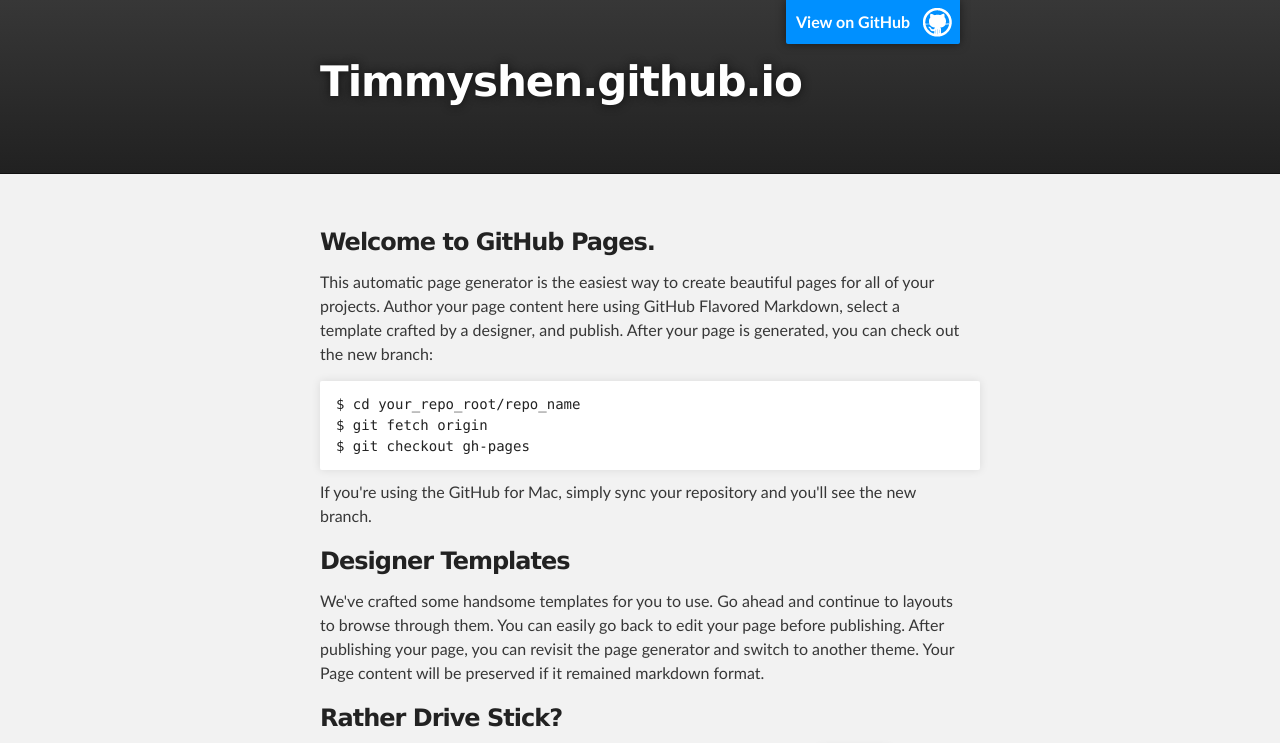
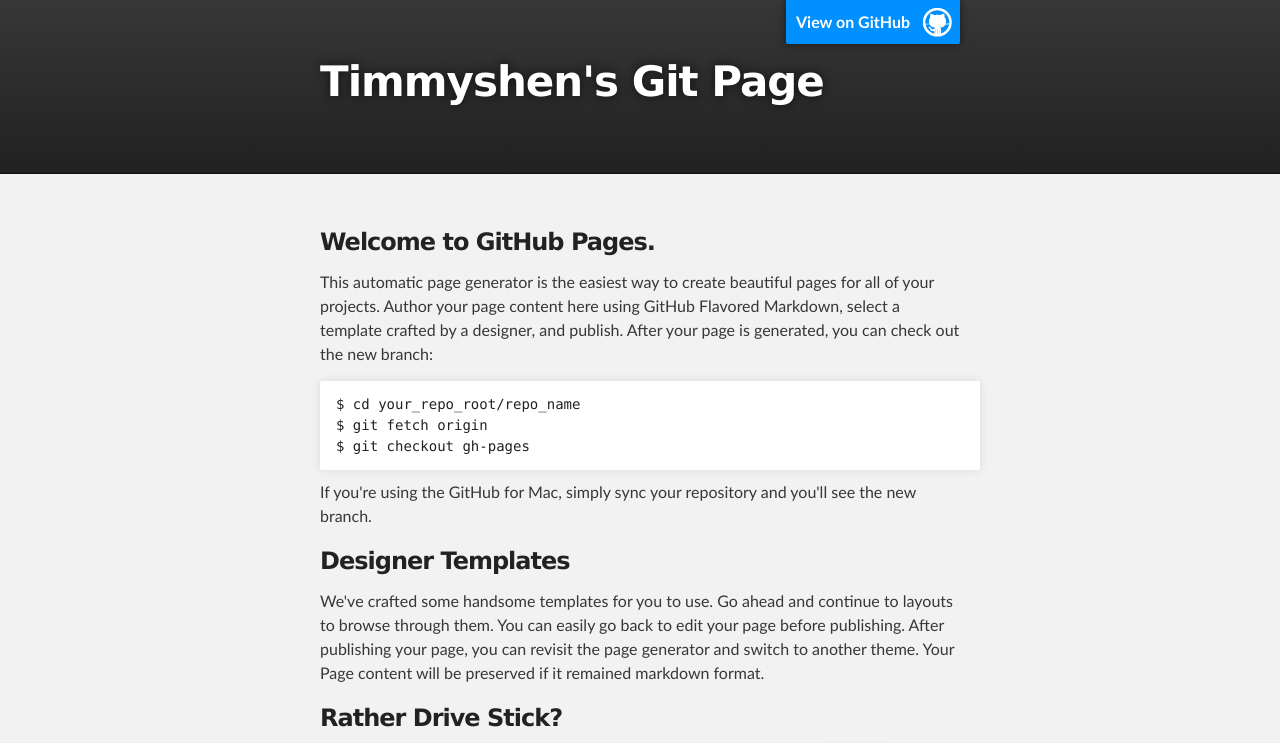
Before and after one commit to timmyshen/timmyshen.github.io, a plain HTML site: page index.html in a window 1280 px wide. Shown: the top 743 px of the page. Drawn offline with Linux system fonts and the light colour scheme.

Commit message:
Update index

```diff
--- a/index.html
+++ b/index.html
@@ -18,7 +18,7 @@
         <header class="inner">
           <a id="forkme_banner" href="https://github.com/timmyshen">View on GitHub</a>
 
-          <h1 id="project_title">Timmyshen.github.io</h1>
+          <h1 id="project_title">Timmyshen's Git Page</h1>
           <h2 id="project_tagline"></h2>
 
         </header>
```
